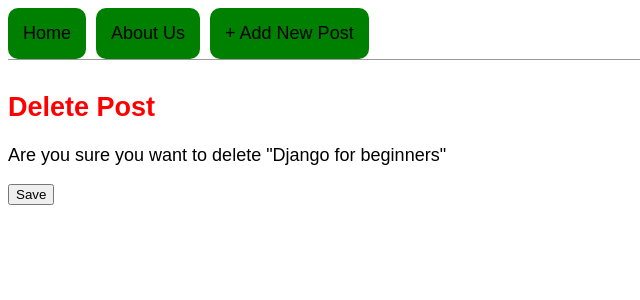
After one commit to imrezwan/blog-django, a Django app: page /post/2/delete/ in a window 1280 px wide. The commit adds this page. Shown: the top 300 px of the page, without its empty margins (0-640 px from the left). Run offline with Django 3.2, Linux system fonts and the light colour scheme; data comes from the database, SQL or seed files in the repository; both versions use the stored data as it was after the commit.

Commit message:
CRUD functionality

```diff
--- a/blog/models.py
+++ b/blog/models.py
@@ -1,4 +1,5 @@
 from django.db import models
+from django.urls import reverse
 
 class BlogPost(models.Model):
     title = models.CharField(max_length=255)
@@ -8,5 +9,8 @@ class BlogPost(models.Model):
     )
     body = models.TextField()
 
+    def get_absolute_url(self):
+        return reverse("post_detail", args=[str(self.id)])
+
     def __str__(self):
         return self.title
--- a/blog/urls.py
+++ b/blog/urls.py
@@ -3,6 +3,9 @@ from . import views
 
 urlpatterns = [
     path('', views.BlogListView.as_view(), name = 'home'),
-    path('posts/<int:pk>/', views.BlogDetailView.as_view(), name = 'post-detail'),
-    path('about/', views.BlogListView.as_view(), name = 'aboutus')
+    path('post/<int:pk>/', views.BlogDetailView.as_view(), name = 'post_detail'),
+    path('post/new/', views.BlogCreateView.as_view(), name = 'post_new'),
+    path('post/<int:pk>/edit/', views.BlogUpdateView.as_view(), name = 'post_edit'),
+    path('post/<int:pk>/delete/', views.BlogDeleteView.as_view(), name = 'post_delete'),
+    path('about/', views.BlogListView.as_view(), name = 'aboutus'),
 ]
--- a/blog/views.py
+++ b/blog/views.py
@@ -1,7 +1,6 @@
-from django.shortcuts import render
-from django.views.generic import ListView, DetailView
-
+from django.views.generic import ListView, DetailView, CreateView, UpdateView, DeleteView
 from blog.models import BlogPost
+from django.urls import reverse_lazy
 
 class BlogListView(ListView):
     model = BlogPost
@@ -10,3 +9,19 @@ class BlogListView(ListView):
 class BlogDetailView(DetailView):
     model = BlogPost
     template_name = 'post_detail.html'
+
+class BlogCreateView(CreateView):
+    model = BlogPost
+    template_name = 'add_new.html'
+    fields = '__all__'
+
+class BlogUpdateView(UpdateView):
+    model = BlogPost
+    template_name = 'post_edit.html'
+    fields = '__all__'
+    # fields = [ 'title', 'body']
+
+class BlogDeleteView(DeleteView):
+    model = BlogPost
+    template_name = 'post_delete.html'
+    success_url = reverse_lazy('home')
--- a/templates/base.html
+++ b/templates/base.html
@@ -8,6 +8,7 @@
         <header>
             <a href="{% url 'home' %}">Home</a>
             <a href="{% url 'aboutus' %}">About Us</a>
+            <a href="{% url 'post_new' %}">+ Add New Post</a>
         </header>
 
         {% block content %}
--- a/templates/home.html
+++ b/templates/home.html
@@ -2,7 +2,7 @@
 
 {% block content %}
     {% for post in object_list %}
-        <h2><a href="{% url 'post-detail' post.id %}">{{post.title}}</a></h2>
+        <h2><a href="{% url 'post_detail' post.pk %}">{{post.title}}</a></h2>
         <p><b>{{post.author}}</b></p>
         <p>{{post.body|truncatewords:2}}</p>
         <hr/>
--- /dev/null
+++ b/templates/post_delete.html
@@ -0,0 +1,9 @@
+{% extends 'base.html' %}
+
+{% block content %}
+    <h2 style="color: red;">Delete Post</h2>
+    <form action="" method="post">{% csrf_token %}
+        <p>Are you sure you want to delete "{{ blogpost.title }}"</p>
+        <input type="submit" value="Save" />
+    </form>
+{% endblock %}
--- a/templates/post_detail.html
+++ b/templates/post_detail.html
@@ -4,5 +4,7 @@
     <div class="post-entry">
         <h2>{{ blogpost.title }}</h2>
         <p>{{ blogpost.body }}</p>
+        <a href="{% url 'post_edit' blogpost.id %}"> Edit Post</a>
+        <a href="{% url 'post_delete' blogpost.id %}"> Delete Post</a>
     </div>
 {% endblock %}
```
Also changed, not shown: templates/add_new.html (added, +8 -0 lines), templates/post_edit.html (added, +8 -0 lines), db.sqlite3.
